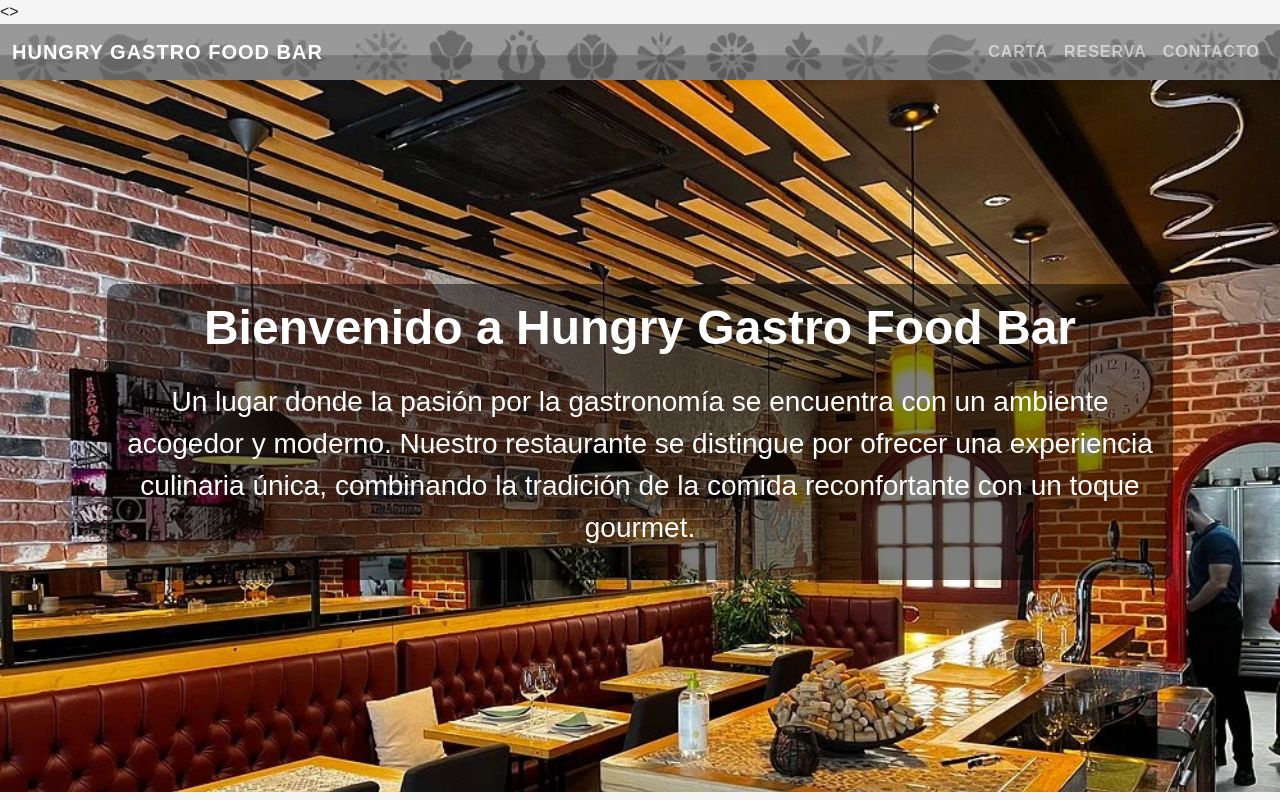
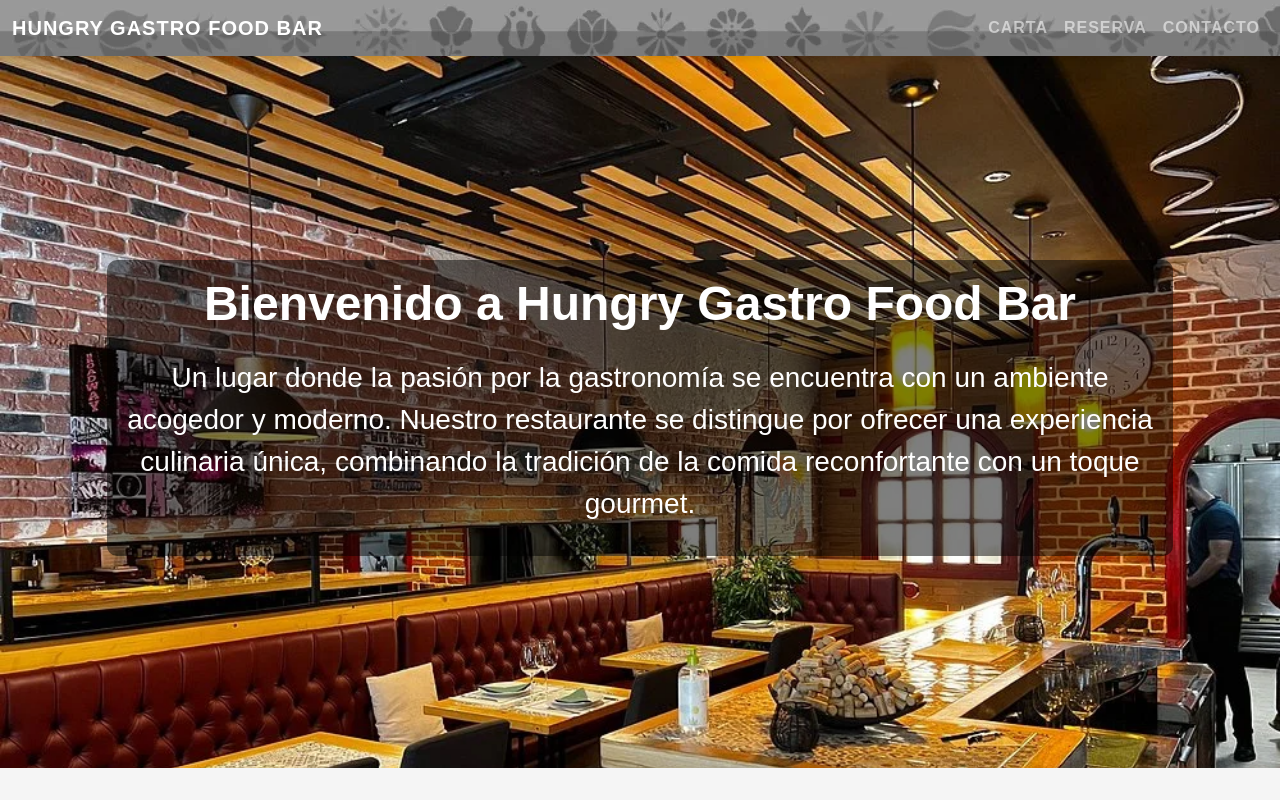
Before and after one commit to ccatala54/web_restaurant, a website built with Parcel: page index.html in a window 1280 px wide. Shown: the top 800 px of the page. Built offline with nearby package versions, Linux system fonts and the light colour scheme; files whose address does not match are found by name.

```diff
--- a/index.html
+++ b/index.html
@@ -7,7 +7,7 @@
         <link rel="stylesheet" href="https://cdnjs.cloudflare.com/ajax/libs/font-awesome/6.4.2/css/all.min.css" media="print" onload="this.onload=null;this.removeAttribute('media');">
         <link rel="icon" type="image/webp" href="img/logo.webp">
         <title>Hungry Gastro Food Bar</title>
-        <<link rel="stylesheet" href="style.css">>
+        <link rel="stylesheet" href="style.css">
     </head>
 <body>
     <nav class="navbar navbar-expand-lg navbar-dark bg-dark">
```
